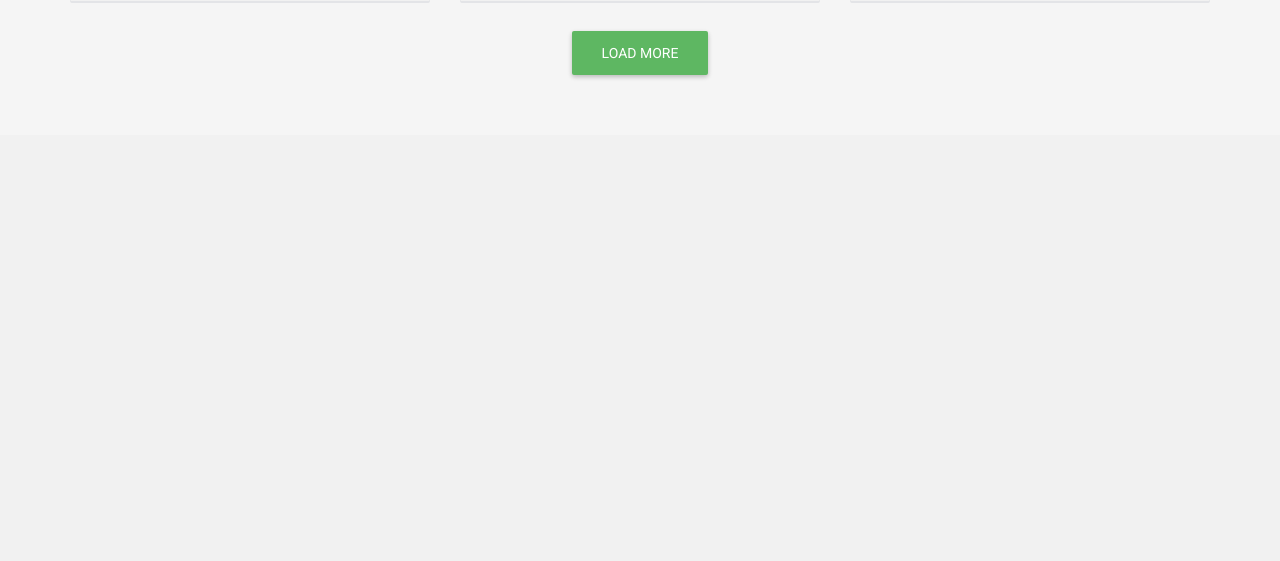
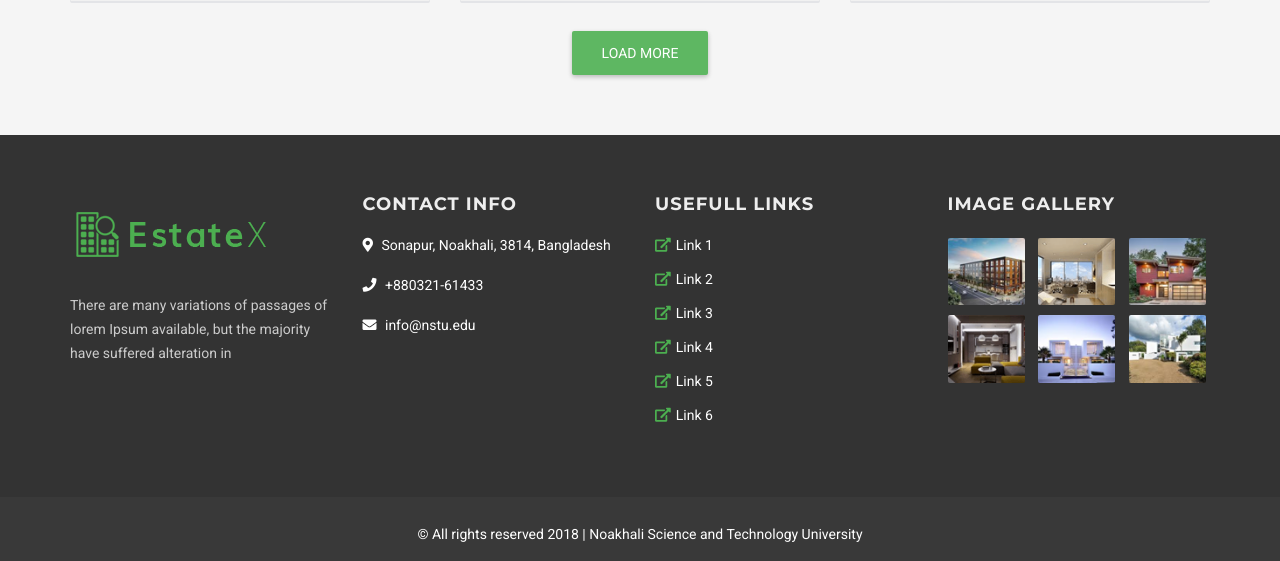
Before and after one commit to shafikshaon/nstu-oems, a Django app: page / in a window 1280 px wide. Shown: the part 1793-2354 px from the top of the page. Before the commit the page ends 1871 px from the top, so only its background shows below. Run offline with Django 3.2, Linux system fonts and the light colour scheme; some libraries are stand-ins or nearby versions.

Commit message:
footer added

```diff
--- a/home/templates/home/index.html
+++ b/home/templates/home/index.html
@@ -287,4 +287,100 @@ Luxurious Huge Duplex
             </div>
         </div>
     </section>
+
+    <footer>
+        <div class="container">
+            <div class="row">
+                <div class="col-md-3 col-sm-6 col-xs-12">
+                    <div class="footer-widget contact-widget">
+                        <h4>
+<a href="/"><img src="{% static 'img/logo.png' %}" class="img-responsive" alt="Footer Logo" /></a>
+</h4>
+                        <p>
+                            There are many variations of passages of lorem Ipsum available, but the majority have suffered alteration in
+                        </p>
+                    </div>
+                </div>
+
+                <div class="col-md-3 col-sm-6 col-xs-12">
+                    <div class="footer-widget">
+                        <h4>
+Contact Info
+</h4>
+                        <ul class="address">
+                            <li>
+                                <i class="fas fa-map-marker-alt"></i> Sonapur, Noakhali, 3814, Bangladesh
+                            </li>
+                            <li>
+                                <i class="fas fa-phone"></i> +880321-61433
+                            </li>
+                            <li>
+                                <a href="mailto:info@nstu.edu"><i class="fas fa-envelope"></i> info@nstu.edu</a>
+                            </li>
+                        </ul>
+                    </div>
+                </div>
+
+                <div class="col-md-3 col-sm-6 col-xs-12">
+                    <div class="footer-widget">
+                        <h4>
+Usefull Links
+</h4>
+                        <div class="footer-nav">
+                            <ul>
+                                <li><a href="#"><i class="fas fa-external-link-alt"></i>Link 1</a></li>
+                                <li><a href="#"><i class="fas fa-external-link-alt"></i>Link 2</a></li>
+                                <li><a href="#"><i class="fas fa-external-link-alt"></i>Link 3</a></li>
+                                <li><a href="#"><i class="fas fa-external-link-alt"></i>Link 4</a></li>
+                                <li><a href="#"><i class="fas fa-external-link-alt"></i>Link 5</a></li>
+                                <li><a href="#"><i class="fas fa-external-link-alt"></i>Link 6</a></li>
+                            </ul>
+                        </div>
+                    </div>
+                </div>
+
+                <div class="col-md-3 col-sm-6 col-xs-12">
+                    <div class="footer-widget">
+                        <h4>
+Image Gallery
+</h4>
+                        <div class="flicker-gallery">
+                            <a href="#"><img src="{% static 'img/flicker/img1.png' %}" alt=""></a>
+                            <a href="#"><img src="{% static 'img/flicker/img2.png' %}" alt=""></a>
+                            <a href="#"><img src="{% static 'img/flicker/img3.png' %}" alt=""></a>
+                            <a href="#"><img src="{% static 'img/flicker/img4.png' %}" alt=""></a>
+                            <a href="#"><img src="{% static 'img/flicker/img5.png' %}" alt=""></a>
+                            <a href="#"><img src="{% static 'img/flicker/img6.png' %}" alt=""></a>
+                        </div>
+                    </div>
+                </div>
+
+            </div>
+        </div>
+    </footer>
+
+    <div id="copyright">
+        <div class="container">
+            <div class="row">
+                <div class="col-md-12">
+                    <div class="site-info text-center">
+                        <p>&copy; All rights reserved 2018 | <a href="http://nstu.edu/">Noakhali Science and Technology University</a></p>
+                    </div>
+                </div>
+            </div>
+        </div>
+    </div>
+
+    <a href="#" class="back-to-top">
+        <i class="fas fa-arrow-up"></i>
+    </a>
+
+    <div id="loader">
+        <div class="sk-folding-cube">
+            <div class="sk-cube1 sk-cube"></div>
+            <div class="sk-cube2 sk-cube"></div>
+            <div class="sk-cube4 sk-cube"></div>
+            <div class="sk-cube3 sk-cube"></div>
+        </div>
+    </div>
 {% endblock %}
--- a/static/css/style.css
+++ b/static/css/style.css
@@ -5,3 +5,9 @@
 .account-setting a:hover{
     color: #1d78cb;
 }
+.address li{
+    color: #fff;
+}
+.address li i{
+    padding-right: 5px;
+}
```
